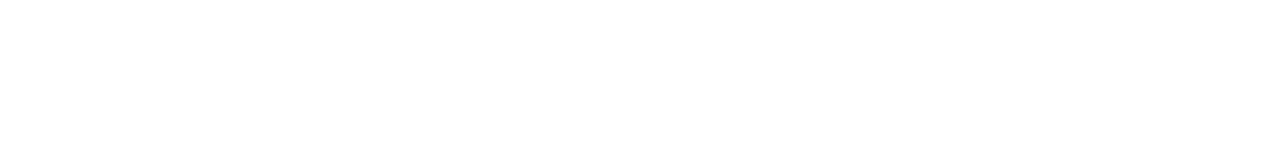
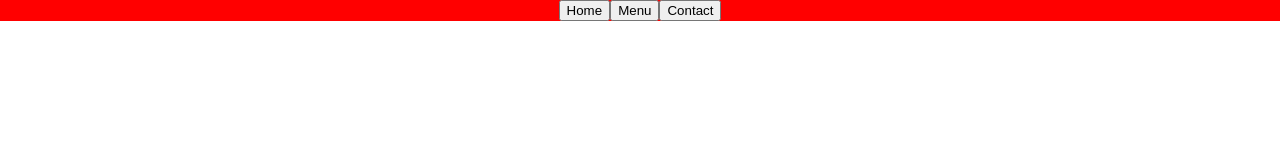
Before and after one commit to BrendonTheDev/ramenRestaurant, a website built with webpack: page src/template.html in a window 1280 px wide. Built offline with nearby package versions, Linux system fonts and the light colour scheme.

Commit message:
NavBar in pageload from initload working

```diff
--- a/src/index.js
+++ b/src/index.js
@@ -0,0 +1,4 @@
+import "./styles/styles.css";
+import loadPage from "./initLoad";
+
+loadPage();
--- /dev/null
+++ b/src/initLoad.js
@@ -0,0 +1,30 @@
+function createBtn(id, text) {
+  const btn = document.createElement("button");
+  btn.setAttribute("id", id);
+  btn.textContent = text;
+  btn.classList.add("navBtns");
+  return btn;
+}
+
+function createNav(id) {
+  const nav = document.createElement("nav");
+  nav.setAttribute("id", id);
+
+  const homeBtn = createBtn("home", "Home");
+  const menuBtn = createBtn("menu", "Menu");
+  const contactBtn = createBtn("contact", "Contact");
+
+  nav.appendChild(homeBtn);
+  nav.appendChild(menuBtn);
+  nav.appendChild(contactBtn);
+  return nav;
+}
+
+function loadPage() {
+  const content = document.getElementById("content");
+
+  const nav = createNav("nav");
+  content.appendChild(nav);
+}
+
+export default loadPage;
--- /dev/null
+++ b/src/styles/styles.css
@@ -0,0 +1,21 @@
+*,
+*::before,
+*::after {
+  box-sizing: border-box;
+}
+body {
+  margin: 0;
+  padding: 0;
+}
+
+#content {
+  display: flex;
+  flex-direction: column;
+}
+
+#nav {
+  display: flex;
+  align-items: center;
+  justify-content: center;
+  background-color: red;
+}
--- a/src/template.html
+++ b/src/template.html
@@ -6,6 +6,6 @@
     <title><%= htmlWebpackPlugin.options.title %></title>
   </head>
   <body>
-    <div id="container" class="container"></div>
+    <div id="content" class="content"></div>
   </body>
 </html>
--- a/webpack.config.js
+++ b/webpack.config.js
@@ -16,8 +16,8 @@ module.exports = {
   module: {
     rules: [
       {
-        test: /\.scss$/,
-        use: ["style-loader", "css-loader", "sass-loader"],
+        test: /\.css$/,
+        use: ["style-loader", "css-loader"],
       },
       {
         test: /\.js$/,
```
Also changed, not shown: dist/bundle711a2ce96c482e758e69.js (added), dist/bundled64bdebd7006fd97e906.js (deleted), dist/index.html, src/assets/narutoRamen.jpg (added), src/home.js (added), 1 other file.
